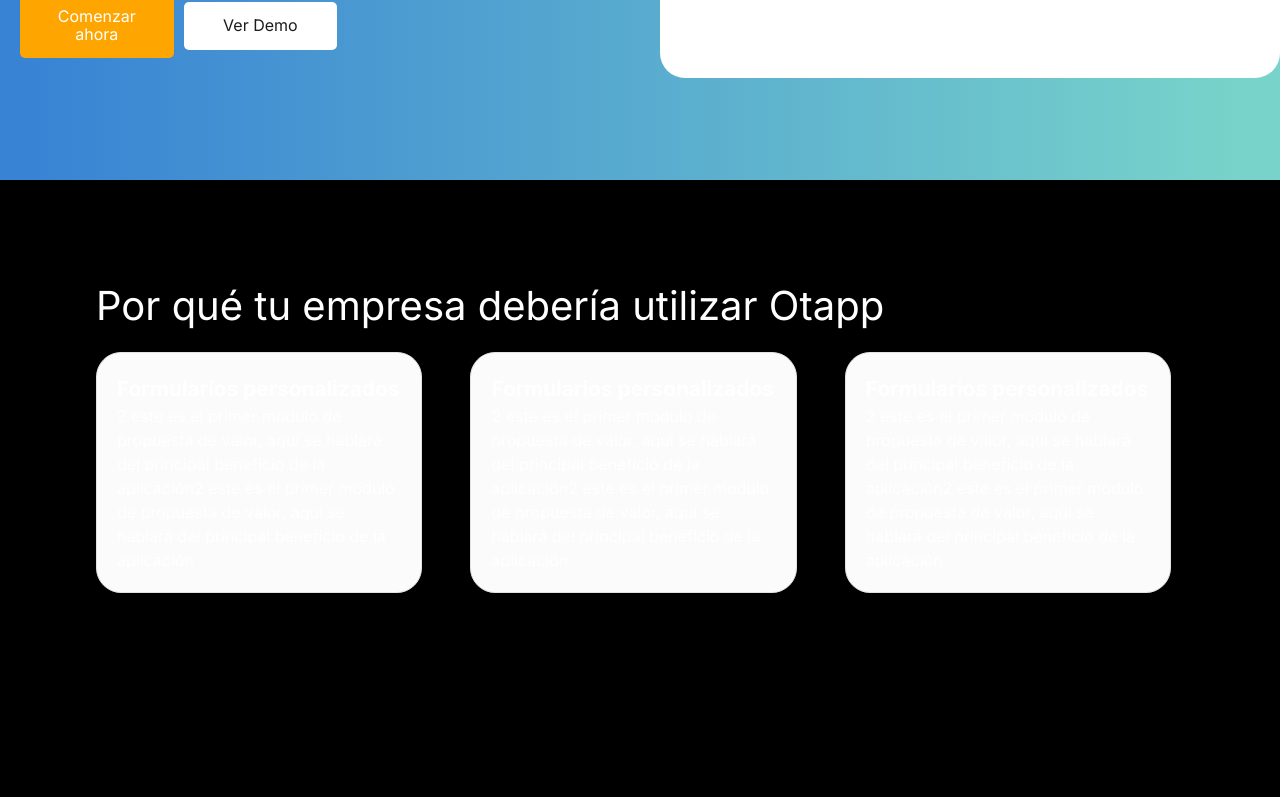
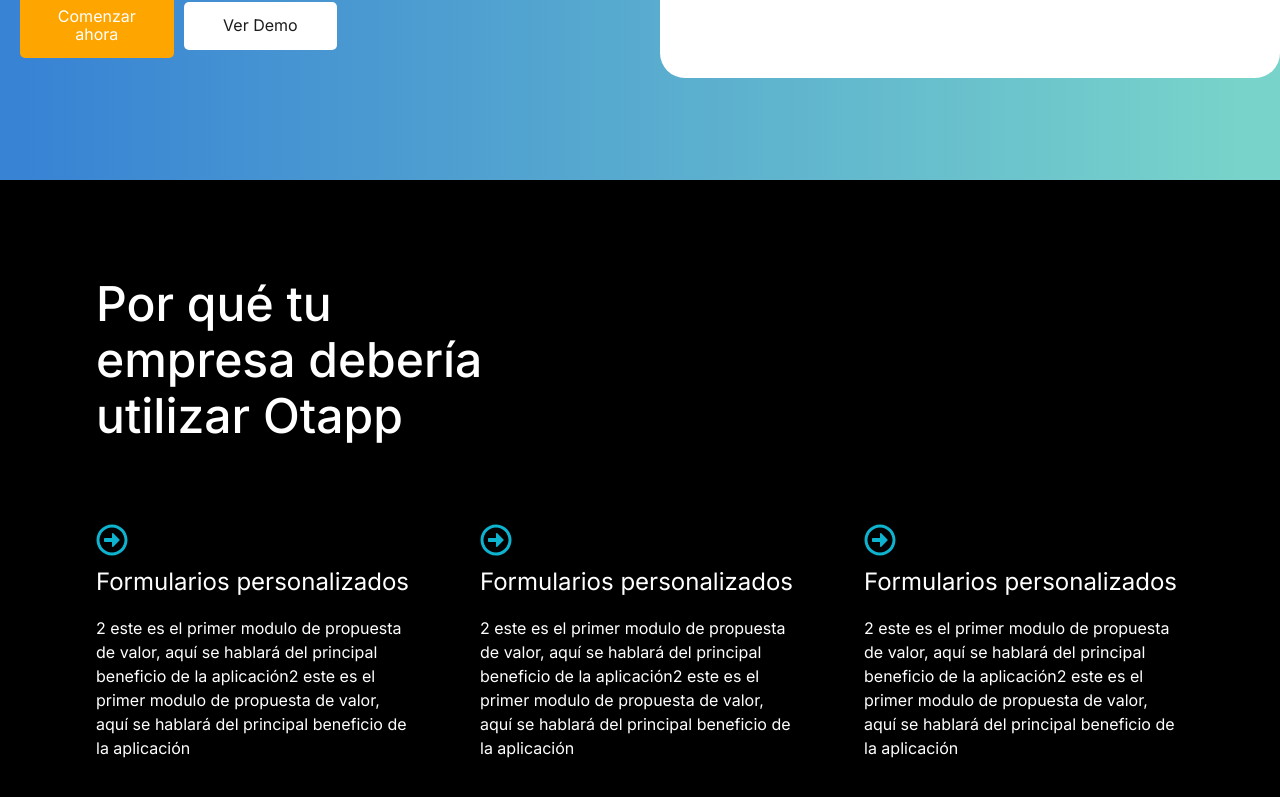
Before and after one commit to Luis-jofre/web-otapp-2024, a Next.js app: page / in a window 1280 px wide. Shown: the part 611-1408 px from the top of the page. Built offline with nearby package versions, Linux system fonts and the light colour scheme.

Commit message:
actualización propuesta de valor

```diff
--- a/src/app/globals.css
+++ b/src/app/globals.css
@@ -192,31 +192,37 @@
 .content{
   display:flex;
   flex-direction: column;
-
   width: 100%;
   max-width: 1280px;
   height: 10vh;
   h2{
-    font-size: 2.5rem;
-    width: 100%;
+    font-size: 3rem;
+    font-weight: 500;
+    line-height: 3.5rem;
+    width: 40%;
     padding-bottom:2vh;
+    margin-bottom: 4rem;
 
   }
   .contentValor{
     display:flex;
     flex-direction: row;
-    gap:3rem;
+    gap:4rem;
 
 
     .propuestaValor{
-      background-color:rgb(251, 251, 251);
+      /* background-color:rgb(251, 251, 251); */
       width: 30%;
-      padding:20px;
       border-radius: 25px;
-      border:solid 1px rgb(226, 226, 226);
-      .titleValor{
-        font-size: 1.3rem;
-        font-weight: bold;
+
+      h3{
+        font-size: 1.5rem;
+        font-weight: 400;
+        padding:0.5rem 0 1rem 0;
+
+      }
+      icons{
+        color:#0DB3CF;
       }
     }
   }
--- a/src/app/propuestadevalor.js
+++ b/src/app/propuestadevalor.js
@@ -1,24 +1,30 @@
+import { FaRegArrowAltCircleRight } from 'react-icons/fa';
+
 const Propuestadevalor = () => {
 
     return (
        <div className="flex min-h-screen flex-col items-center justify-between p-24">
         <div class="content">
+
         <h2>Por qué tu empresa debería utilizar Otapp</h2>
            <div class="contentValor">
              <div className="propuestaValor">
-               <div class="titleValor">Formularios personalizados</div>
+             <FaRegArrowAltCircleRight style={{ marginRight: '10px', fontSize: '2rem', color:'#0DB3CF' }} />
+               <h3>Formularios personalizados</h3>
 
                <p>2 este es el primer modulo de propuesta de valor, aquí se hablará del principal beneficio de la aplicación2 este es el primer modulo de propuesta de valor, aquí se hablará del principal beneficio de la aplicación</p>
              </div>
 
              <div className="propuestaValor">
-               <div class="titleValor">Formularios personalizados</div>
+             <FaRegArrowAltCircleRight style={{ marginRight: '10px', fontSize: '2rem', color:'#0DB3CF' }} />
+               <h3>Formularios personalizados</h3>
 
                <p>2 este es el primer modulo de propuesta de valor, aquí se hablará del principal beneficio de la aplicación2 este es el primer modulo de propuesta de valor, aquí se hablará del principal beneficio de la aplicación</p>
              </div>
 
              <div className="propuestaValor">
-               <div class="titleValor">Formularios personalizados</div>
+             <FaRegArrowAltCircleRight style={{ marginRight: '10px', fontSize: '2rem', color:'#0DB3CF' }} />
+               <h3>Formularios personalizados</h3>
 
                <p>2 este es el primer modulo de propuesta de valor, aquí se hablará del principal beneficio de la aplicación2 este es el primer modulo de propuesta de valor, aquí se hablará del principal beneficio de la aplicación</p>
              </div>
```
